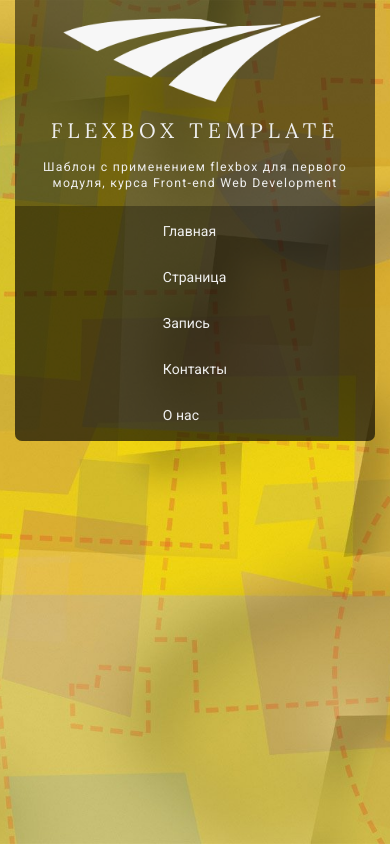
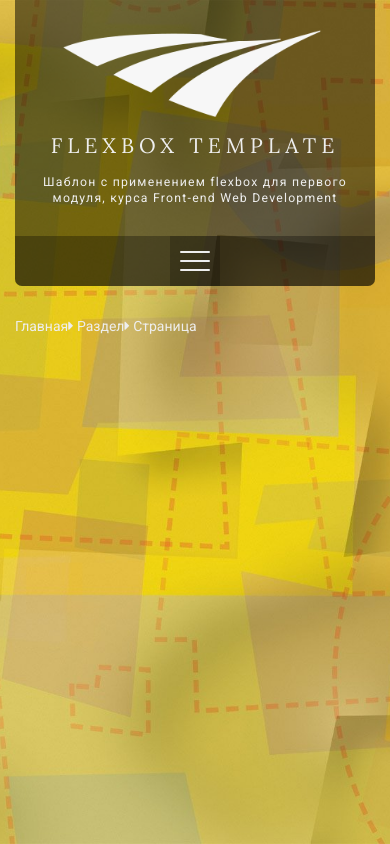
Before and after one commit to denislisyutenko/flexbox-template-init-project, a website: page index.html in a window 390 px wide. Drawn offline with Linux system fonts and the light colour scheme.

Commit message:
made a menu button

```diff
--- a/assets/js/main.js
+++ b/assets/js/main.js
@@ -1,12 +1,13 @@
+/** @format */
+
 (function ($) {
-
-  $(document).ready(function() {
-      $('body').niceScroll();
+  $(document).ready(function () {
+    $("body").niceScroll();
   });
 
-  $('.header-menu__btn').click(function() {
-    $(this).toggleClass('active');
-    $('.header-menu__list').toggleClass('active');
+  $(".header-menu__btn").click(function () {
+    $(this).toggleClass("header-menu__btn--active");
+    $(".header-menu__list").toggleClass("header-menu__list--active");
   });
 
 })(jQuery);
--- a/assets/scss/_common.scss
+++ b/assets/scss/_common.scss
@@ -30,3 +30,8 @@ body {
     padding: 0 $gap-sm;
   }
 }
+
+a {
+  text-decoration: none;
+  color: $color-light;
+}
--- a/assets/scss/header/_header-logo.scss
+++ b/assets/scss/header/_header-logo.scss
@@ -8,7 +8,7 @@
     }
 
     @include sm {
-        padding: $gap-sm $gap-sm;
+        padding: $gap $gap-sm;
     }
 
     &__image {
--- a/assets/scss/header/_header-menu.scss
+++ b/assets/scss/header/_header-menu.scss
@@ -11,12 +11,74 @@
         @include sm {
             display: flex;
         }
+
+        display: flex;
+        flex-direction: column;
+        background-color: rgba($color-dark, 0.2);
+        align-items: center;
+        justify-content: center;
+        position: relative;
+        width: 50px;
+        height: 50px;
+        cursor: pointer;
+
+        &--active .header-menu__btn-row {
+            &:nth-type(1) {
+                top: 9px;
+                transform: rotate(135deg);
+            }
+
+            &:nth-of-type(2) {
+                opacity: 0;
+            }
+
+            &:nth-of-type(3) {
+                top: 9px;
+                transform: rotate(-135deg);
+            }
+        }
+
+        &-row {
+            margin-top: $gap-sm;
+            position: absolute;
+            top: 0;
+            left: $gap-xs;
+            display: block;
+            width: 60%;
+            height: 2px;
+            transition: 0.25s ease-in-out;
+            transform: rotate(0deg);
+            opacity: 1;
+            border-radius: 2.5px;
+            background-color: $color-light;
+
+            &:nth-of-type(1) {
+                top: 0;
+            }
+            &:nth-of-type(2) {
+                top: 9px;
+            }
+            &:nth-of-type(3) {
+                top: 18px;
+            }
+        }
     }
 
     &__list {
         @include unlist;
         @include sm-min {
             display: flex;
+        }
+
+        @include sm {
+            display: none;
+            width: 100%;
+            text-align: center;
+            justify-content: center;
+
+            &--active {
+                display: block;
+            }
         }
 
         &-item {
@@ -26,24 +88,34 @@
             & a:focus,
             & a:hover {
                 color: $color-accent;
-                background: rgba($color-dark, 0.3);
+                background-color: rgba($color-dark, 0.4);
                 @include text-shadow;
             }
 
             &.activ a {
                 color: $color-accent-dark;
-                background: rgba($color-dark, 0.4);
+                background-color: rgba($color-dark, 0.4);
                 @include text-shadow;
+            }
+        }
+
+        &-item:last-of-type {
+            @include sm {
+                padding-bottom: 5px;
             }
         }
 
         &-link {
             display: block;
             padding: $gap-xs $gap-sm;
-            margin: 5px;
-            color: $color-light;
-            text-decoration: none;
             background-repeat: 4px;
+
+            @include sm-min {
+                margin: 5px;
+            }
+            @include sm {
+                margin: 0 5px;
+            }
         }
     }
 }
--- a/index.html
+++ b/index.html
@@ -6,7 +6,7 @@
   <meta name="viewport"
     content="width=device-width, user-scalable=no, initial-scale=1.0, maximum-scale=1.0, minimum-scale=1.0">
   <meta http-equiv="X-UA-Compatible" content="ie=edge">
-  <title>STRONG TEMPLATE</title>
+  <title>FLEXBOX TEMPLATE</title>
   <link rel="icon" href="assets/img/favicon.png" type="image/x-icon">
   <link href="https://fonts.googleapis.com/css?family=Lora:400,700|Roboto:300,400,700" rel="stylesheet">
   <link rel="stylesheet" href="libs/@fortawesome/fontawesome-free/css/all.min.css">
@@ -57,6 +57,16 @@
       </ul>
     </nav>
   </header>
+  <div class="container">
+    <main class="main">
+      <div class="main-breadcrumb">
+
+        <span><a href="#">Главная</a></span><i class="fas fa-caret-right"></i>
+        <span><a href="#">Раздел</a></span><i class="fas fa-caret-right"></i>
+        <span>Страница</span>
+      </div>
+    </main>
+  </div>
 
   <script src="libs/jquery/dist/jquery.min.js"></script>
   <script src="libs/jquery.nicescroll/jquery.nicescroll.js"></script>
```
Also changed, not shown: assets/css/style.css.
